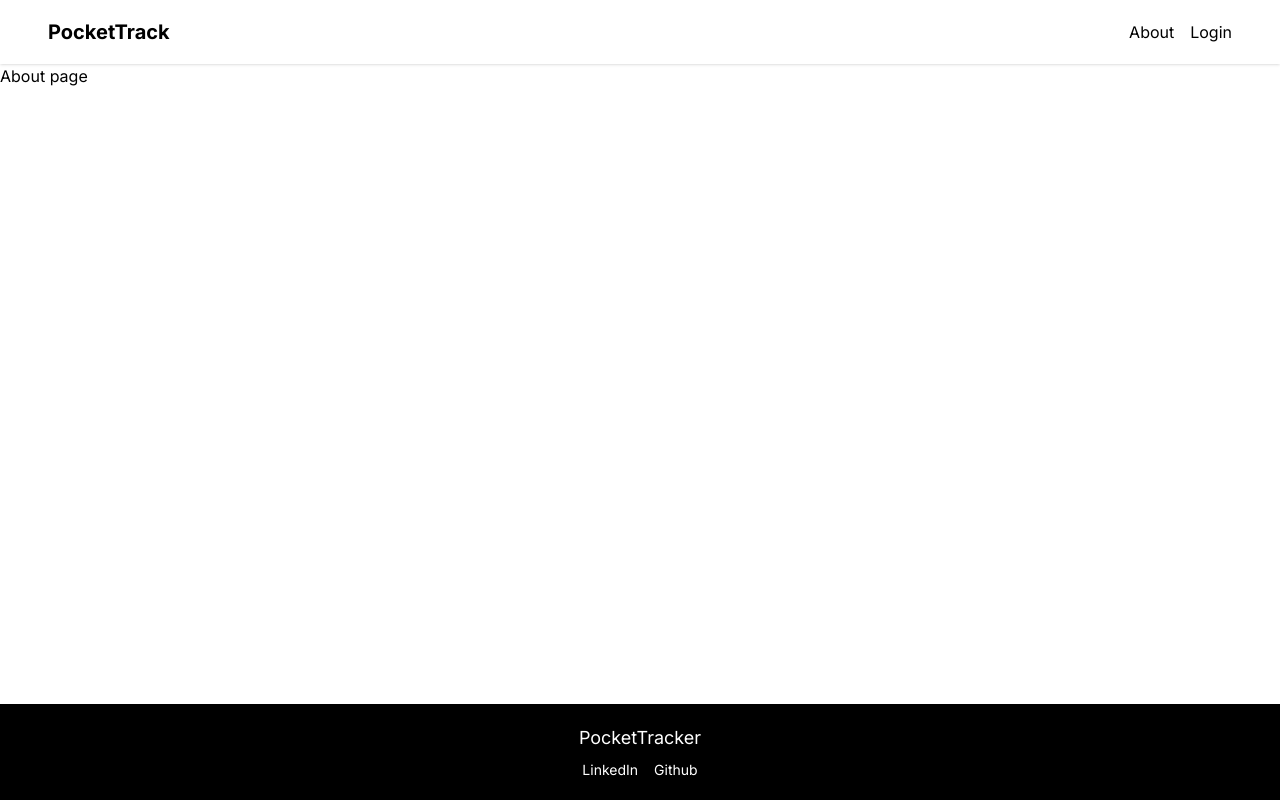
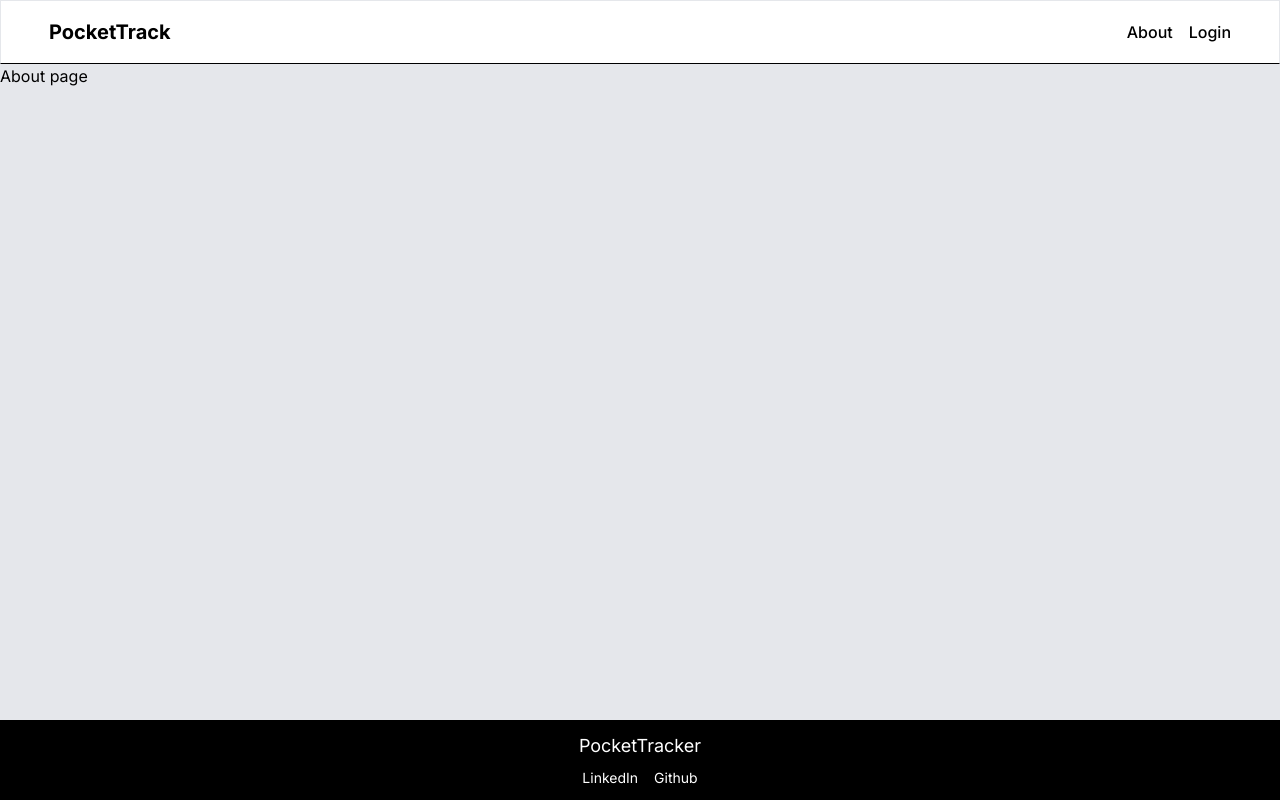
Before and after one commit to rene-ruiz/handheld-tracker-next, a Next.js app: page /about in a window 1280 px wide. Built offline with nearby package versions, Linux system fonts and the light colour scheme.

Commit message:
Changed styles on c navbar, footer and overall layout

```diff
--- a/src/app/layout.tsx
+++ b/src/app/layout.tsx
@@ -17,7 +17,7 @@ const RootLayout = ({
 }>) => {
   return (
     <html lang="en">
-      <body className={`${inter.className} min-h-screen`}>
+      <body className={`${inter.className} min-h-screen bg-gray-200`}>
         <Navbar />
         {children}
         <Footer />
--- a/src/components/footer.tsx
+++ b/src/components/footer.tsx
@@ -3,7 +3,7 @@ import Link from "next/link";
 const Footer = () => {
   return (
     <footer className="w-full sticky top-[100vh] bg-black text-white">
-      <div className="items-center justify-center text-center min-h-24 flex flex-col">
+      <div className="items-center justify-center text-center min-h-20 flex flex-col">
         <div className="text-lg mb-2">
           <Link href="/">PocketTracker</Link>
         </div>
--- a/src/components/navbar.tsx
+++ b/src/components/navbar.tsx
@@ -3,12 +3,12 @@ import Link from "next/link";
 
 const Navbar = () => {
   return (
-    <nav className="w-full">
-      <div className="flex justify-between h-16 px-6 md:px-12 shadow items-center">
+    <nav className="w-full bg-white">
+      <div className="flex justify-between h-16 px-6 md:px-12 items-center border border-b-black">
         <Link href={"/"}>
           <button className="text-xl font-bold">PocketTrack</button>
         </Link>
-        <div className="flex justify-around space-x-4">
+        <div className="flex justify-around space-x-4 font-medium">
           <Link href={"/about"}>
             <button>About</button>
           </Link>
```
